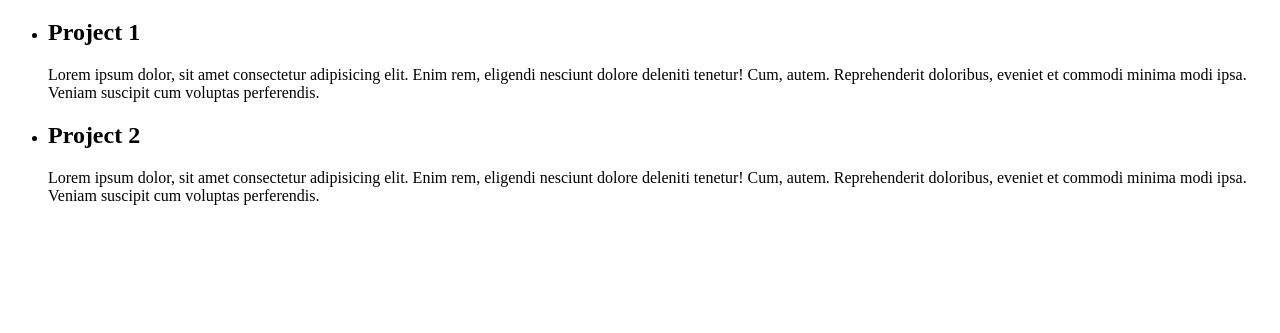
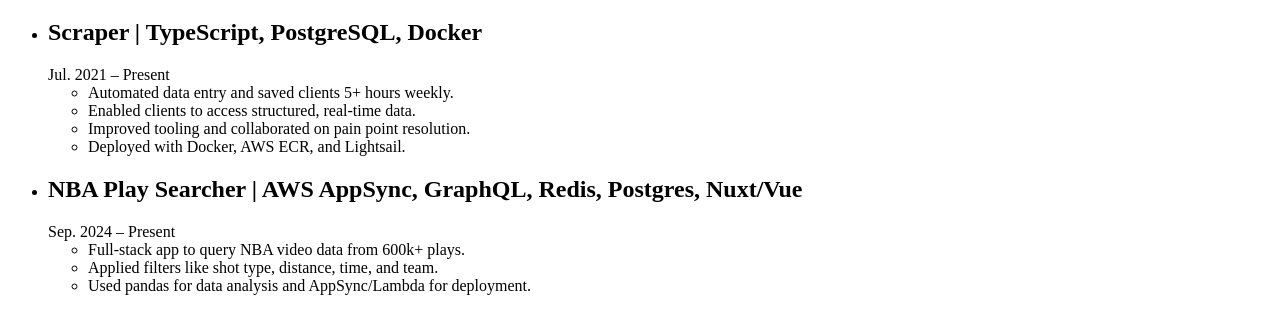
Before and after one commit to chewycrunch/portfolio-dsc106, a plain HTML site: page projects/index.html in a window 1280 px wide. Shown: the part 167-500 px from the top of the page. Drawn offline with Linux system fonts and the light colour scheme.

Commit message:
update projects

```diff
--- a/projects/index.html
+++ b/projects/index.html
@@ -22,22 +22,29 @@
     <h1>David's Projects</h1>
     <ul>
       <li>
-        <h2>Project 1</h2>
-        <p>
-          Lorem ipsum dolor, sit amet consectetur adipisicing elit. Enim rem,
-          eligendi nesciunt dolore deleniti tenetur! Cum, autem. Reprehenderit
-          doloribus, eveniet et commodi minima modi ipsa. Veniam suscipit cum
-          voluptas perferendis.
-        </p>
+        <h2>Scraper | TypeScript, PostgreSQL, Docker</h2>
+        <time datetime="2021-07">Jul. 2021</time> –
+        <time datetime="present">Present</time>
+        <ul>
+          <li>Automated data entry and saved clients 5+ hours weekly.</li>
+          <li>Enabled clients to access structured, real-time data.</li>
+          <li>Improved tooling and collaborated on pain point resolution.</li>
+          <li>Deployed with Docker, AWS ECR, and Lightsail.</li>
+        </ul>
       </li>
       <li>
-        <h2>Project 2</h2>
-        <p>
-          Lorem ipsum dolor, sit amet consectetur adipisicing elit. Enim rem,
-          eligendi nesciunt dolore deleniti tenetur! Cum, autem. Reprehenderit
-          doloribus, eveniet et commodi minima modi ipsa. Veniam suscipit cum
-          voluptas perferendis.
-        </p>
+        <h2>
+          NBA Play Searcher | AWS AppSync, GraphQL, Redis, Postgres, Nuxt/Vue
+        </h2>
+        <time datetime="2024-09">Sep. 2024</time> –
+        <time datetime="present">Present</time>
+        <ul>
+          <li>Full-stack app to query NBA video data from 600k+ plays.</li>
+          <li>Applied filters like shot type, distance, time, and team.</li>
+          <li>
+            Used pandas for data analysis and AppSync/Lambda for deployment.
+          </li>
+        </ul>
       </li>
     </ul>
   </body>
```
